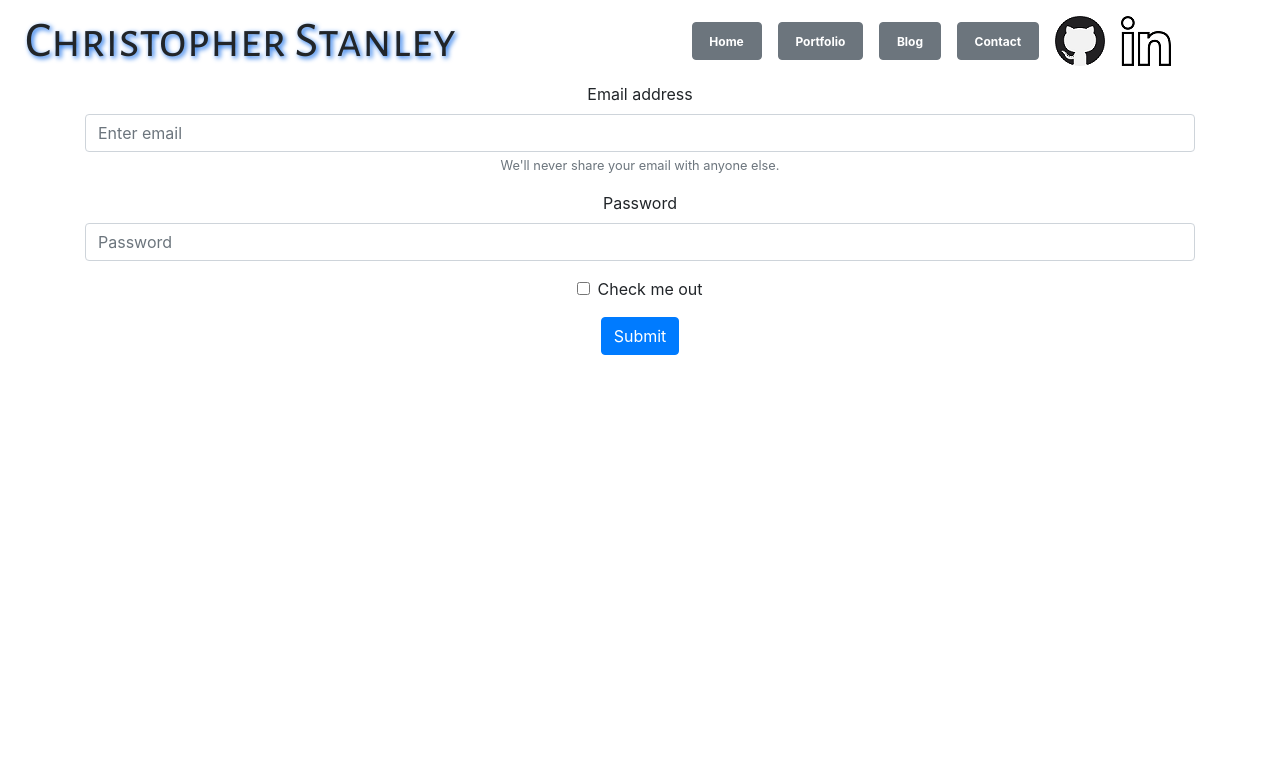
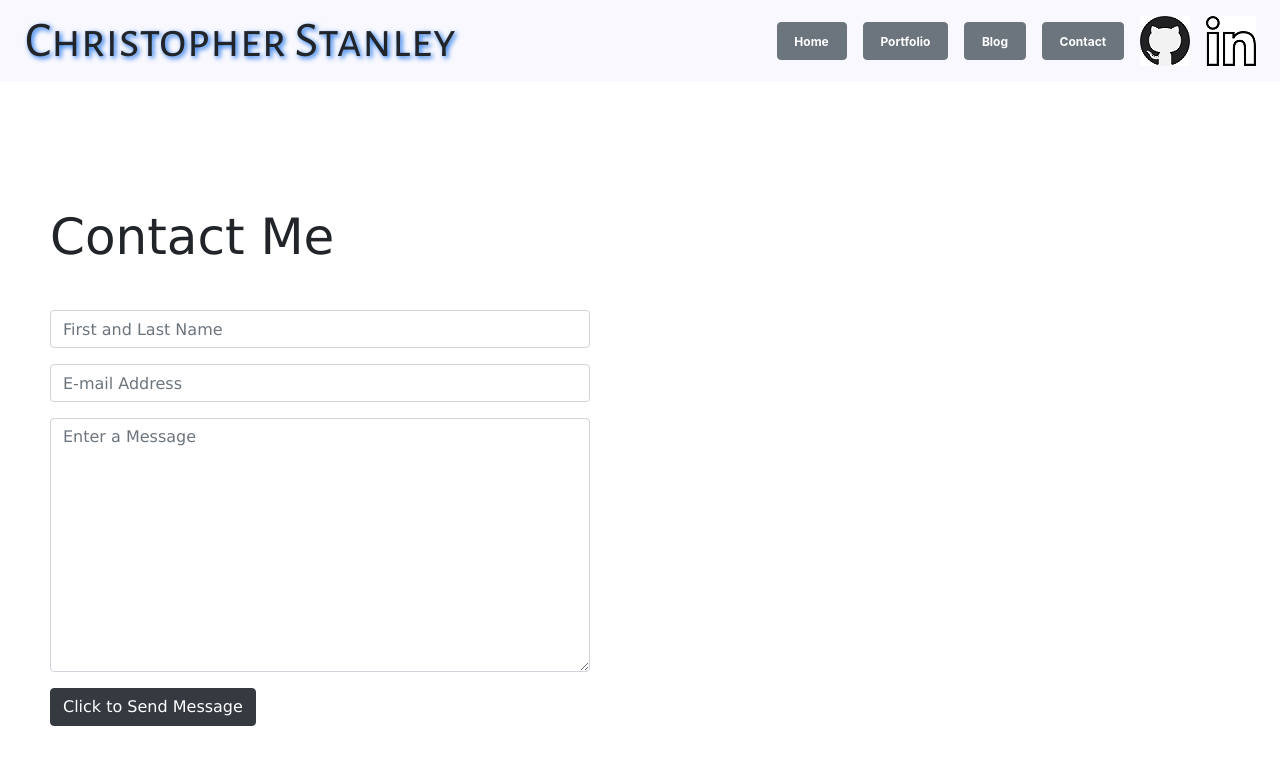
Before and after one commit to csstanley/Developer_Portfolio, a React (Create React App) app in the folder my-portfolio/: page /contact in a window 1280 px wide. Shown: the top 764 px of the page. Built offline with nearby package versions, Linux system fonts and the light colour scheme.

Commit message:
contact form setup

```diff
--- a/my-portfolio/src/comps/form/form.css
+++ b/my-portfolio/src/comps/form/form.css
@@ -0,0 +1,18 @@
+.contact {
+    font-family: verdana;
+    font-size: 14px;
+    padding-top: 10px;
+    padding-right: 50px;
+    padding-bottom: 50px;
+    padding-left: 50px;
+}
+
+
+.contactTitle {
+    text-align: center;
+    font-family: verdana;
+    font-size: 50px;
+    position: fixed;
+    top: 200px;
+    left: 50px;
+}
--- a/my-portfolio/src/comps/form/form.js
+++ b/my-portfolio/src/comps/form/form.js
@@ -1,5 +1,7 @@
 import Form from 'react-bootstrap/Form';
 import Button from 'react-bootstrap/Button';
+
+import './form.css';
 
 import React, { Component } from 'react';
 
@@ -7,25 +9,26 @@ import React, { Component } from 'react';
 class ContactForm extends Component {
     render() {
         return (
-            <Form>
+            <Form className="contact">
+
+                <div className="contactTitle">Contact Me</div>
+
                 <Form.Group controlId="formBasicEmail">
-                    <Form.Label>Email address</Form.Label>
-                    <Form.Control type="email" placeholder="Enter email" />
-                    <Form.Text className="text-muted">
-                        We'll never share your email with anyone else.
-    </Form.Text>
+                    <Form.Control type="name" placeholder="First and Last Name" />
                 </Form.Group>
 
-                <Form.Group controlId="formBasicPassword">
-                    <Form.Label>Password</Form.Label>
-                    <Form.Control type="password" placeholder="Password" />
+                <Form.Group controlId="formBasicEmail">
+                    <Form.Control type="email" placeholder="E-mail Address" />
                 </Form.Group>
-                <Form.Group controlId="formBasicChecbox">
-                    <Form.Check type="checkbox" label="Check me out" />
+
+
+                <Form.Group controlId="formMessageArea">
+                    <Form.Control as="textarea" rows="10" placeholder="Enter a Message"/>
                 </Form.Group>
-                <Button variant="primary" type="submit">
-                    Submit
-  </Button>
+
+                <Button position="left" variant="dark" type="submit" className="submitbtn" font-family="verdana" font-size="14px">
+                    Click to Send Message
+                </Button>
             </Form>
         )
     }
--- a/my-portfolio/src/comps/navbar/navigation.css
+++ b/my-portfolio/src/comps/navbar/navigation.css
@@ -5,3 +5,7 @@
     position: fixed;
     left: 25px;
 }
+
+.banner {
+    background-color: #F8F8FE;
+}
--- a/my-portfolio/src/comps/navbar/navigation.js
+++ b/my-portfolio/src/comps/navbar/navigation.js
@@ -18,7 +18,7 @@ class Navigation extends Component {
     render() {
         return (
 
-                <Navbar className="justify-content-end">
+                <Navbar className="justify-content-end banner">
                 <div className="font-effect-neon title" align="left">Christopher Stanley</div>
                     <Nav>
                         <Nav.Item>
--- a/my-portfolio/src/pages/contact/contact.css
+++ b/my-portfolio/src/pages/contact/contact.css
@@ -0,0 +1,11 @@
+.contact {
+    position: fixed;
+    top: 300px;
+    display: block;
+    margin-left: auto;
+    margin-right: auto;
+    width: 50%;
+    font-family: verdana;
+    font-size: 14px;
+    text-align: left;
+}
--- a/my-portfolio/src/pages/contact/contact.js
+++ b/my-portfolio/src/pages/contact/contact.js
@@ -1,16 +1,16 @@
 import React, { Component } from 'react';
-import Container from 'react-bootstrap/Container';
-// import the css file //
 import Navigation from "../../comps/navbar/navigation.js";
 import ContactForm from "../../comps/form/form.js";
+
+import './contact.css';
 
 class Contact extends Component {
     render() {
         return (
-            <Container>
-                <div><Navigation /></div>
-                <div><ContactForm /></div>
-            </Container>
+            <container>
+                <row><Navigation /></row>
+                <row><ContactForm /></row>
+            </container>
         )
     }
 
```
